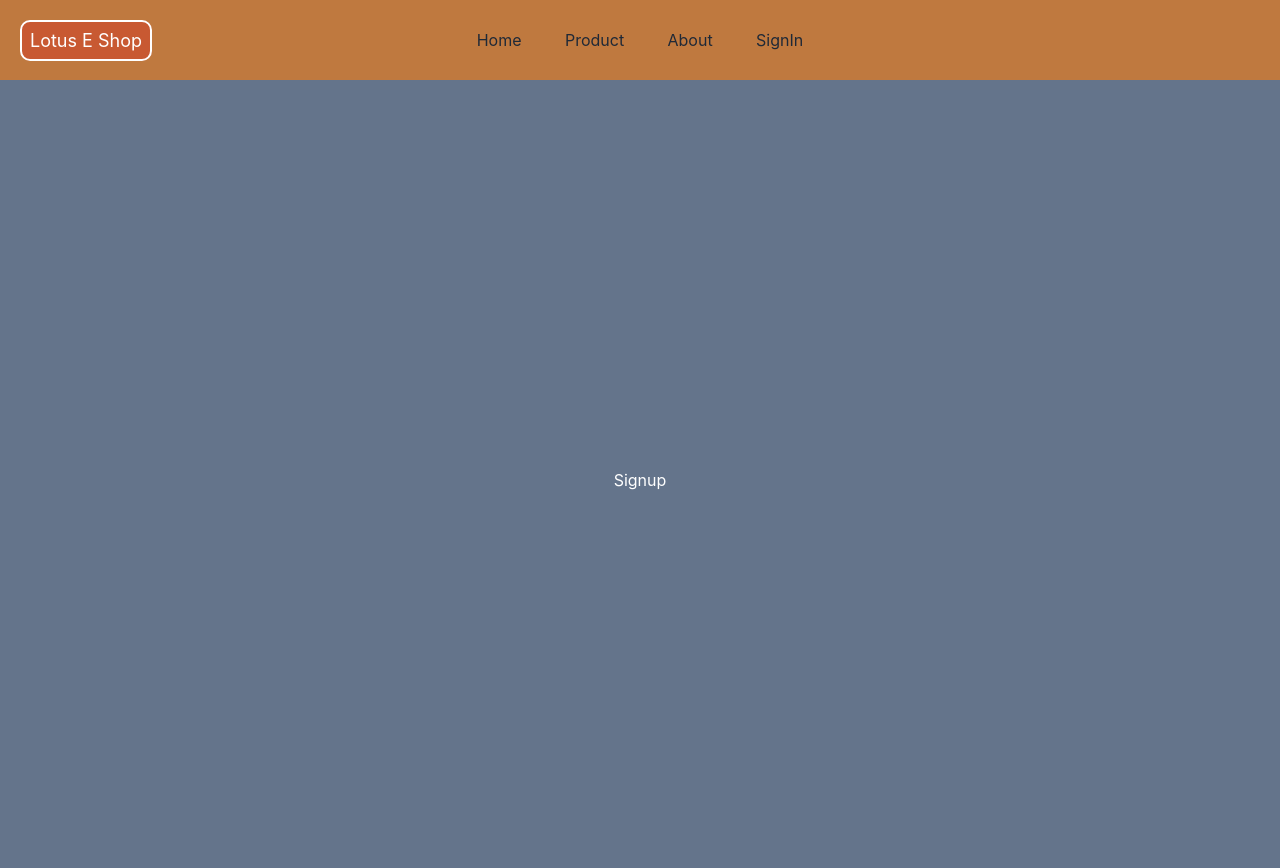
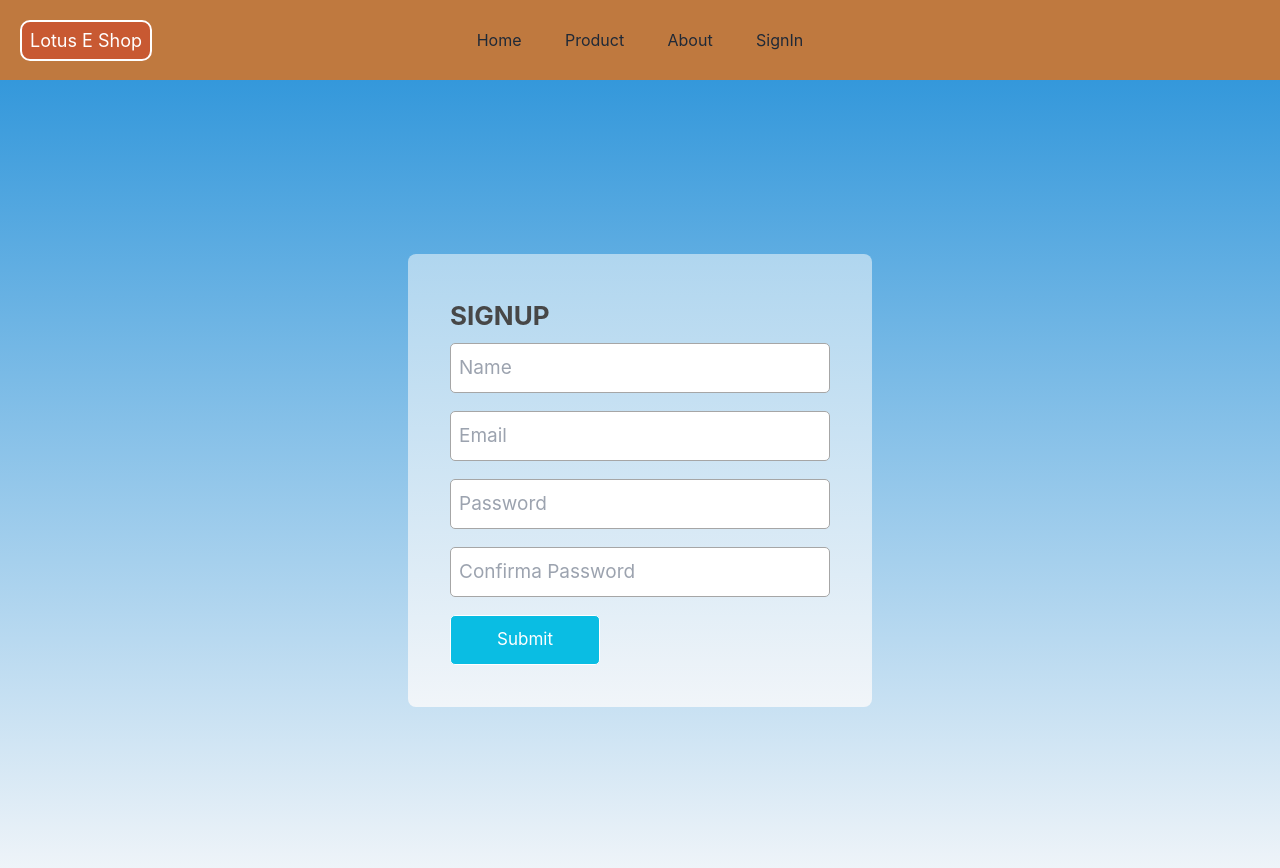
Before and after one commit to LiponRoy/lotus-e-shop-frontend, a React (Create React App) app: page /signup in a window 1280 px wide. Shown: the top 868 px of the page. Built offline with nearby package versions, Linux system fonts and the light colour scheme.

Commit message:
created signup form design using reactHookForm

```diff
--- a/package.json
+++ b/package.json
@@ -3,16 +3,19 @@
   "version": "0.1.0",
   "private": true,
   "dependencies": {
+    "@hookform/resolvers": "^2.9.10",
     "@testing-library/jest-dom": "^5.16.5",
     "@testing-library/react": "^13.4.0",
     "@testing-library/user-event": "^13.5.0",
     "daisyui": "^2.46.1",
     "react": "^18.2.0",
     "react-dom": "^18.2.0",
+    "react-hook-form": "^7.41.5",
     "react-icons": "^4.7.1",
     "react-router-dom": "^6.6.1",
     "react-scripts": "5.0.1",
-    "web-vitals": "^2.1.4"
+    "web-vitals": "^2.1.4",
+    "yup": "^0.32.11"
   },
   "scripts": {
     "start": "react-scripts start",
--- a/src/App.js
+++ b/src/App.js
@@ -2,7 +2,7 @@ import logo from './logo.svg';
 import './App.css';
 import { BrowserRouter as Router, Routes, Route, Link } from 'react-router-dom';
 import Products from './pages/Products';
-import Signup from './pages/Signup';
+import Signup from './pages/signup/Signup';
 import Login from './pages/Login';
 import NotFound from './pages/NotFound';
 import Home from './pages/Home';
--- a/src/pages/Signup.js
+++ /dev/null
@@ -1,15 +0,0 @@
-import React from 'react';
-
-const Signup = () => {
-	return (
-		<div>
-			<div className='w-full h-screen flex justify-center items-center bg-slate-500'>
-				<div className=' text-white'>
-					<span>Signup</span>
-				</div>
-			</div>
-		</div>
-	);
-};
-
-export default Signup;
--- /dev/null
+++ b/src/pages/signup/Signup.css
@@ -0,0 +1,50 @@
+
+
+.form-container {
+    height: 100vh;
+    display: flex;
+    flex-direction: column;
+    justify-content: center;
+    align-items: center;
+    color: rgb(130, 130, 130);
+}
+
+.my-signup-form {
+    padding: 42px;
+    border-radius: 8px;
+
+}
+
+.heading_text {
+    font-size: 26px;
+    font-weight: 700;
+    color: #474747;
+}
+
+.errMessage {
+    color: rgb(138, 0, 0);
+    margin: 2px 2px;
+}
+
+.form-Input-me {
+    font-size: 19px;
+    width: 380px;
+    height: 50px;
+    border-radius: 5px;
+    margin: 8px 0px;
+    padding-left: 8px;
+    border: 1px solid #a6a6a6;
+}
+
+.form-submit-me {
+    font-size: 17px;
+    width: 150px;
+    height: 50px;
+    border-radius: 5px;
+    cursor: pointer;
+    background-color: #0ABDE3;
+    border: 1px solid #ffffff;
+    color: white;
+    padding: 10px 12px;
+    margin-top: 8px;
+}
--- /dev/null
+++ b/src/pages/signup/Signup.js
@@ -0,0 +1,59 @@
+import React, { useEffect, useState } from 'react';
+import '../signup/Signup.css';
+import { useForm } from 'react-hook-form';
+import { yupResolver } from '@hookform/resolvers/yup';
+import * as yup from 'yup';
+// yup schema
+const schema = yup
+	.object({
+		Name: yup
+			.string()
+			.matches(/^[A-Za-z ]*$/, 'Please enter valid name')
+			.max(40)
+			.min(3)
+			.required('Name is required'),
+		Email: yup.string().email('Invalid email format').required('Mail is required'),
+		Password: yup.string().required('Password is required'),
+		PasswordConfirmation: yup.string().oneOf([yup.ref('Password'), null], 'Passwords must match'),
+	})
+	.required();
+//End yup schema
+
+const Signup = () => {
+	// yup schema and hook form
+	const {
+		register,
+		handleSubmit,
+		formState: { errors },
+	} = useForm({
+		resolver: yupResolver(schema),
+	});
+
+	// End yup schema and hook form
+	const onSubmit = (data) => {
+		console.log(data);
+	};
+	return (
+		<>
+			<div className='form-container bg-gradient-to-b from-[#3498DB] to-slate-100'>
+				<div className='my-signup-form bg-gradient-to-b from-[#B0D6EF] to-slate-100'>
+					<h1 className='heading_text'>SIGNUP</h1>
+					<form onSubmit={handleSubmit(onSubmit)}>
+						<input className='form-Input-me' placeholder='Name' type='text' {...register('Name')} />
+						<p className='errMessage'>{errors.Name?.message}</p>
+						<input className='form-Input-me' placeholder='Email' type='text' {...register('Email')} />
+						<p className='errMessage'>{errors.Email?.message}</p>
+						<input className='form-Input-me' placeholder='Password' type='text' {...register('Password')} />
+						<p className='errMessage'>{errors.Password?.message}</p>
+						<input className='form-Input-me' placeholder='Confirma Password' type='text' {...register('PasswordConfirmation')} />
+						<p className='errMessage'>{errors.PasswordConfirmation?.message}</p>
+
+						<input className='form-submit-me' type='submit' />
+					</form>
+				</div>
+			</div>
+		</>
+	);
+};
+
+export default Signup;
```
Also changed, not shown: 1 other file (tests, documents, lock files or other folders).
